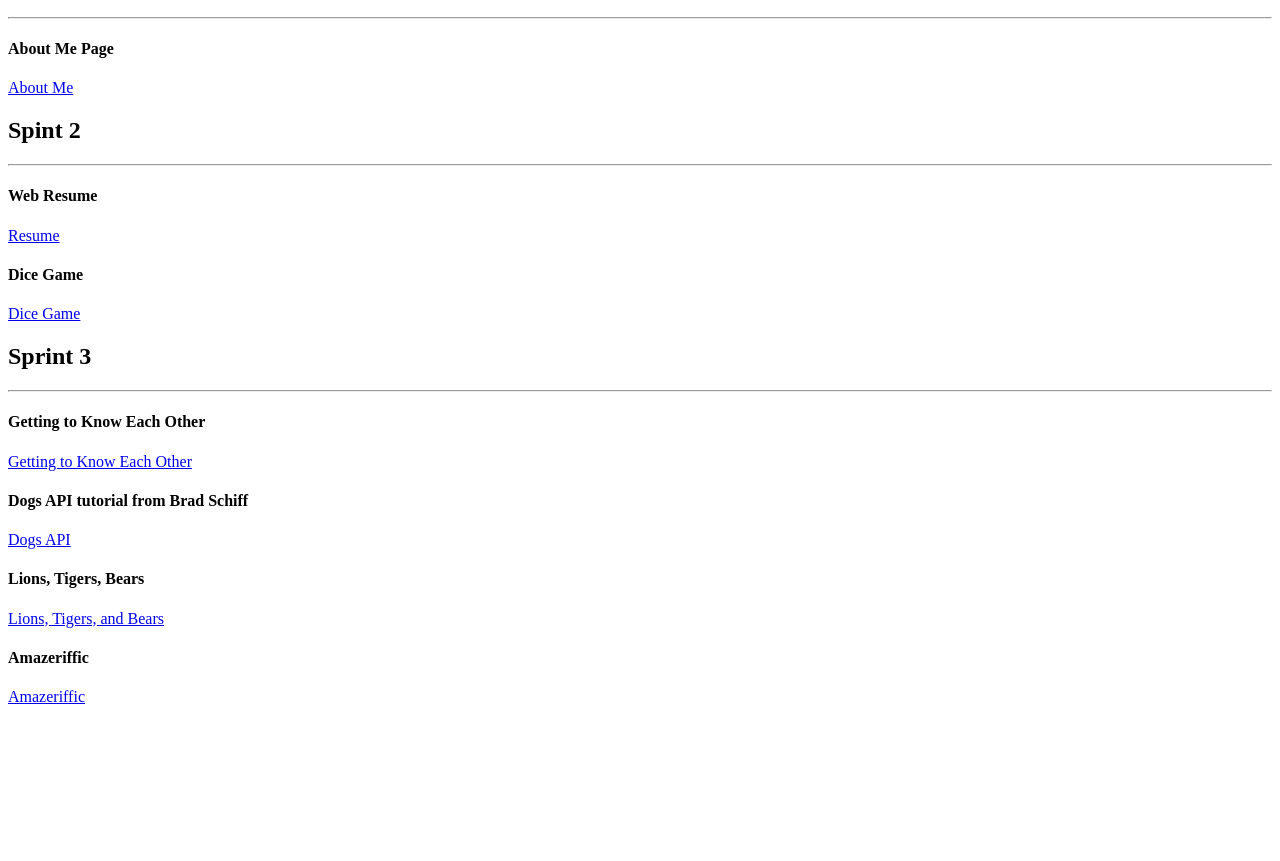
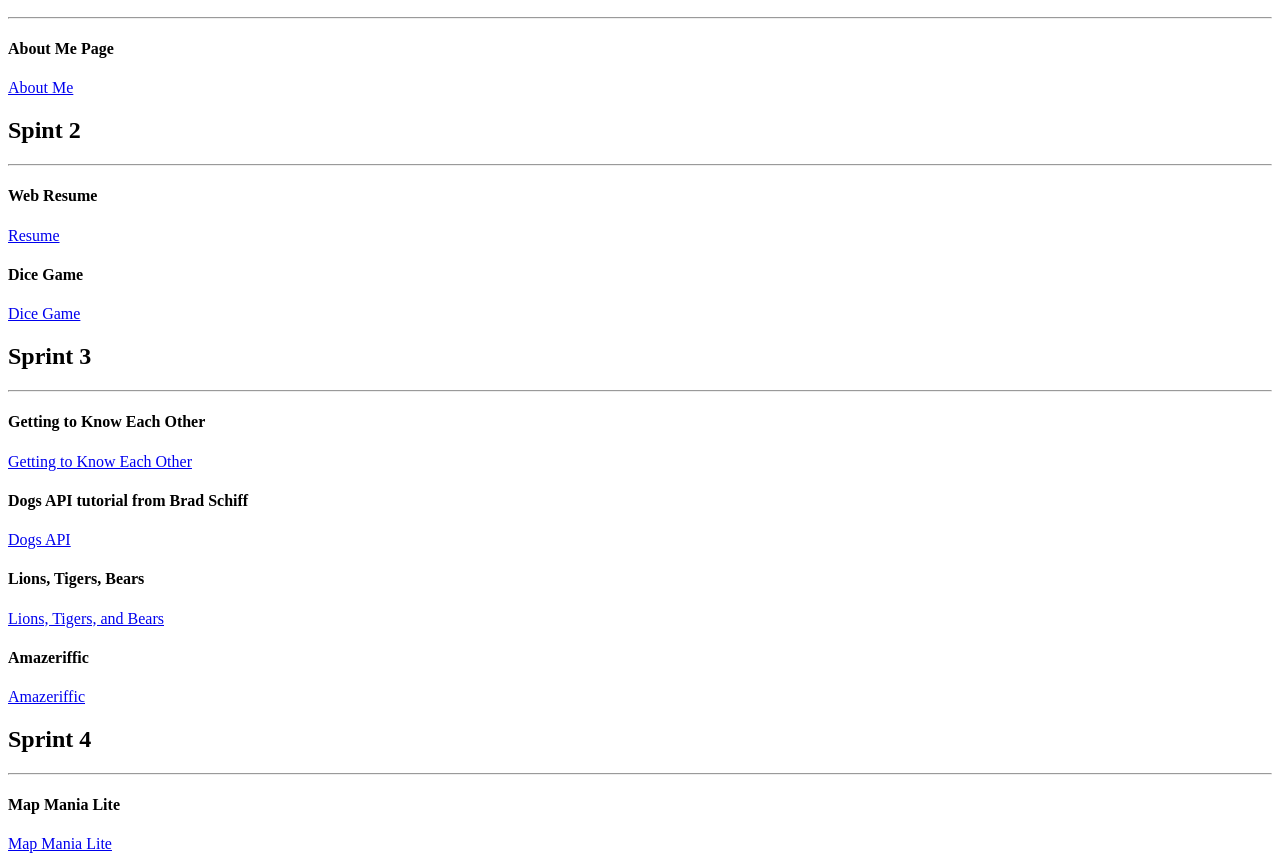
Before and after one commit to JamesBarkauskas/assignment-portfolio-jb, a website: page client/index.html in a window 1280 px wide. Shown: the part 110-971 px from the top of the page. Before the commit the page ends 824 px from the top, so only its background shows below. Drawn offline with Linux system fonts and the light colour scheme.

Commit message:
added map mania lite

```diff
--- a/client/index.html
+++ b/client/index.html
@@ -36,6 +36,11 @@
 		<h4>Amazeriffic</h4>
 		<a href="https://amazeriffic-jb.azurewebsites.net">Amazeriffic</a>
 
+		<h2>Sprint 4</h2>
+		<hr>
+		<h4>Map Mania Lite</h4>
+		<a href="https://map-mania-lite-jb.azurewebsites.net/">Map Mania Lite</a>
+
 
 
     </body>
```
